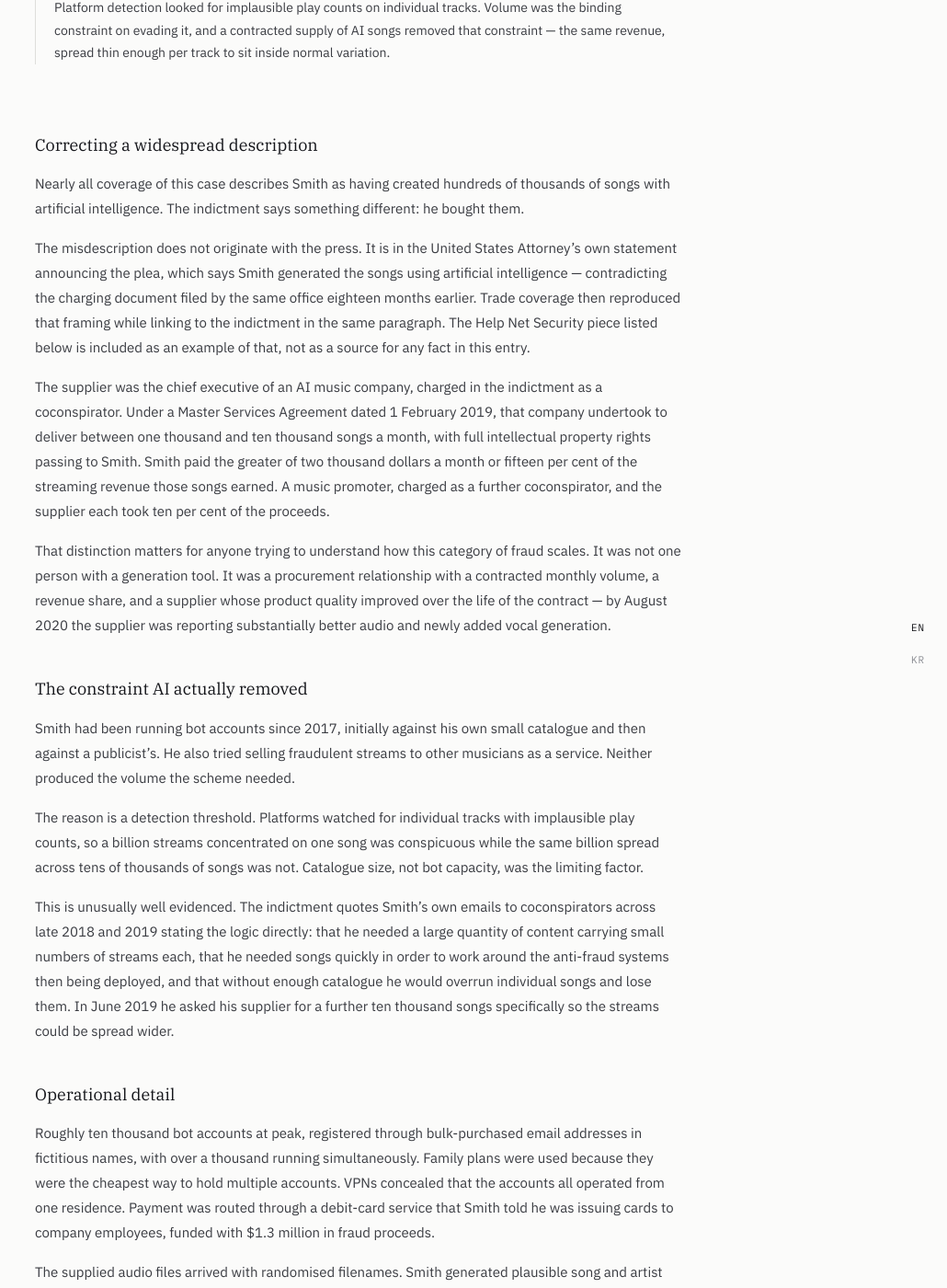
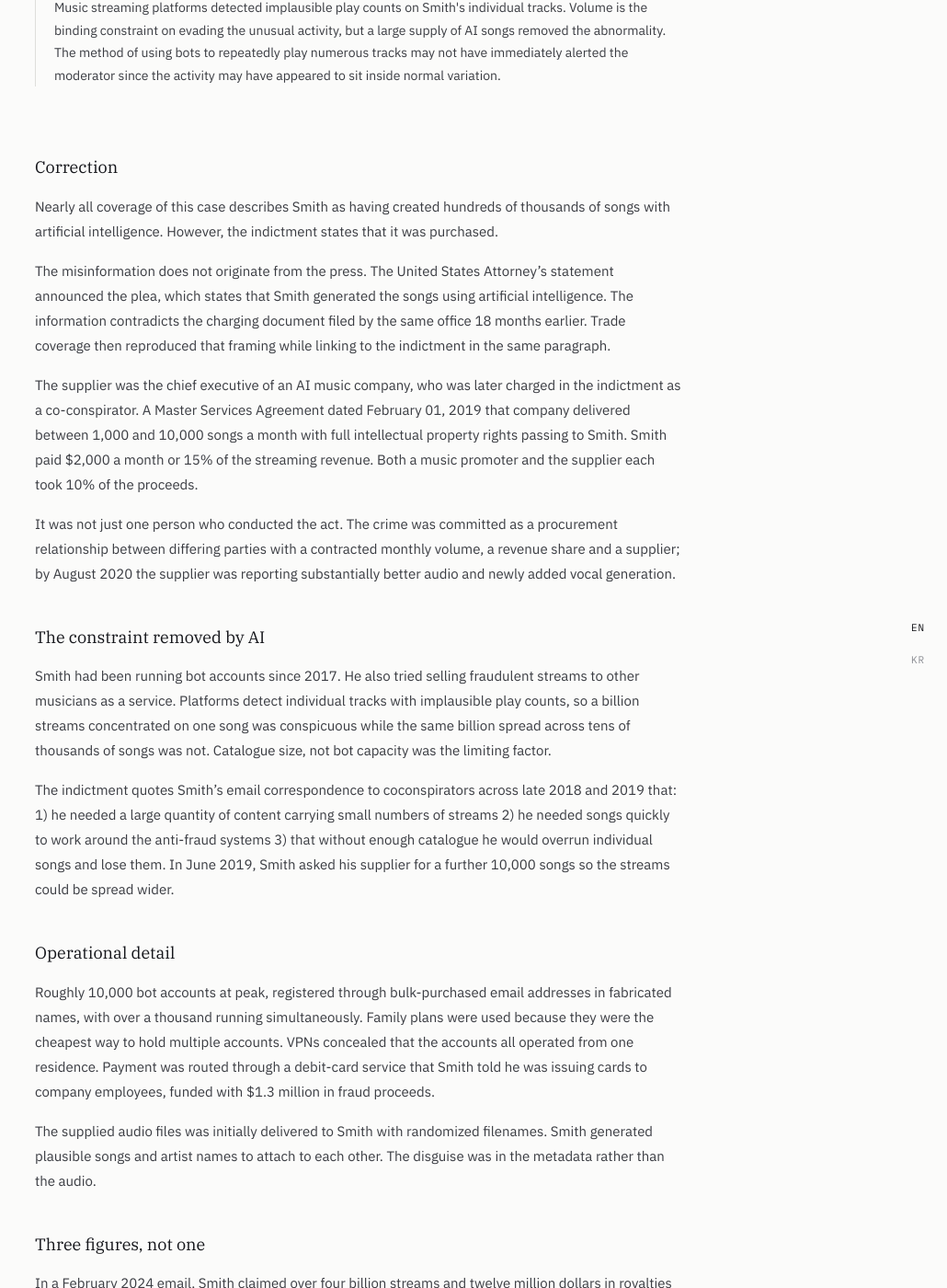
Before and after one commit to maestro-hong/maestro-hong.github.io, a Jekyll site: the page built from _entries/ai-song-crackdown.md, in a window 1280 px wide and 1400 px high, scrolled down 611 px. Shown: the whole window at 92% size, without its empty margins (250-1280 px from the left). Built offline with Jekyll 4.4.1, drawn with Linux system fonts in a browser that asks for light colours; some of the changed text lies outside the part shown.

Commit message:
Update ai song fraud

```diff
--- a/_entries/ai-song-crackdown.md
+++ b/_entries/ai-song-crackdown.md
@@ -1,6 +1,6 @@
 ---
 published: true
-title: "Man pleads guilty to using AI-generated songs and bot accounts to take $8m in royalties"
+title: "Man pleads guilty of using AI-generated songs and bot accounts totalling $8 mil royalties"
 slug: smith-streaming-royalty-fraud
 incident_date: 2024-09-04
 updated: 2026-09-26
@@ -12,9 +12,9 @@
 next_check: 2026-10-26
 safeguard: platform-detection
 safeguard_outcome: bypassed
-summary: "Michael Smith, 54, of Cornelius, North Carolina, obtained more than $8 million in streaming royalties between 2017 and 2024 by running roughly 10,000 bot accounts against music he owned on Spotify, Apple Music, Amazon Music and YouTube Music. From 2018 he bought that catalogue — hundreds of thousands of AI-generated tracks — from an AI music company executive under a monthly supply contract. He pleaded guilty to conspiracy to commit wire fraud in March 2026."
+summary: "A 54 year old man, Michael Smith, pleaded guilty of fradulently obtaining more than $8 million in streaming royalties with the use of AI. From 2017 to 2024, Smith operated roughly 10,000 bot accounts against music he owned on platforms, such as Spotify, Apple Music, Amazon Music and YouTube Music. Since 2018, he purchased hundreds of thousands of AI-generated tracks by an AI music company executive under a monthly supply contract. He pleaded guilty to conspiracy to commit wire fraud in March 2026."
 note_label: "Mechanism"
-note: "Platform detection looked for implausible play counts on individual tracks. Volume was the binding constraint on evading it, and a contracted supply of AI songs removed that constraint — the same revenue, spread thin enough per track to sit inside normal variation."
+note: "Music streaming platforms detected implausible play counts on Smith's individual tracks. Volume is the binding constraint on evading the unusual activity, but a large supply of AI songs removed the abnormality. The method of using bots to repeatedly play numerous tracks may not have immediately alerted the moderator since the activity may have appeared to sit inside normal variation."
 query: 'site:justice.gov "artificial intelligence" streaming fraud royalties'
 sources:
   - tier: P
@@ -44,79 +44,50 @@
     retrieved: 2026-09-14
 ---
 
-## Correcting a widespread description
+## Correction
 
 Nearly all coverage of this case describes Smith as having created hundreds
-of thousands of songs with artificial intelligence. The indictment says
-something different: he bought them.
+of thousands of songs with artificial intelligence. However, the indictment states that it was purchased.
 
-The misdescription does not originate with the press. It is in the United
-States Attorney's own statement announcing the plea, which says Smith
-generated the songs using artificial intelligence — contradicting the
-charging document filed by the same office eighteen months earlier. Trade
+The misinformation does not originate from the press. The United
+States Attorney's statement announced the plea, which states that Smith
+generated the songs using artificial intelligence. The information contradicts the
+charging document filed by the same office 18 months earlier. Trade
 coverage then reproduced that framing while linking to the indictment in the
-same paragraph. The Help Net Security piece listed below is included as an
-example of that, not as a source for any fact in this entry.
+same paragraph.
 
-The supplier was the chief executive of an AI music company, charged in the
-indictment as a coconspirator. Under a Master Services Agreement dated
-1 February 2019, that company undertook to deliver between one thousand and
-ten thousand songs a month, with full intellectual property rights passing
-to Smith. Smith paid the greater of two thousand dollars a month or fifteen
-per cent of the streaming revenue those songs earned. A music promoter,
-charged as a further coconspirator, and the supplier each took ten per cent
-of the proceeds.
+The supplier was the chief executive of an AI music company, who was later charged in the indictment as a co-conspirator. A Master Services Agreement dated
+February 01, 2019 that company delivered between 1,000 and 10,000 songs a month with full intellectual property rights passing to Smith. Smith paid $2,000 a month or 15% of the streaming revenue. Both a music promoter and the supplier each took 10% of the proceeds.
 
-That distinction matters for anyone trying to understand how this category
-of fraud scales. It was not one person with a generation tool. It was a
-procurement relationship with a contracted monthly volume, a revenue share,
-and a supplier whose product quality improved over the life of the contract
-— by August 2020 the supplier was reporting substantially better audio and
-newly added vocal generation.
+It was not just one person who conducted the act. The crime was committed as a procurement relationship between differing parties with a contracted monthly volume, a revenue share and a supplier; by August 2020 the supplier was reporting substantially better audio and newly added vocal generation.
 
-## The constraint AI actually removed
+## The constraint removed by AI
 
-Smith had been running bot accounts since 2017, initially against his own
-small catalogue and then against a publicist's. He also tried selling
-fraudulent streams to other musicians as a service. Neither produced the
-volume the scheme needed.
+Smith had been running bot accounts since 2017. He also tried selling
+fraudulent streams to other musicians as a service. Platforms detect individual tracks with implausible play counts, so a billion streams concentrated on one song was conspicuous while the same billion spread across tens of thousands of songs was not. Catalogue size, not bot capacity was the limiting factor.
 
-The reason is a detection threshold. Platforms watched for individual tracks
-with implausible play counts, so a billion streams concentrated on one song
-was conspicuous while the same billion spread across tens of thousands of
-songs was not. Catalogue size, not bot capacity, was the limiting factor.
-
-This is unusually well evidenced. The indictment quotes Smith's own emails
-to coconspirators across late 2018 and 2019 stating the logic directly: that
-he needed a large quantity of content carrying small numbers of streams
-each, that he needed songs quickly in order to work around the anti-fraud
-systems then being deployed, and that without enough catalogue he would
-overrun individual songs and lose them. In June 2019 he asked his supplier
-for a further ten thousand songs specifically so the streams could be spread
-wider.
+The indictment quotes Smith's email correspondence to coconspirators across late 2018 and 2019 that: 1) he needed a large quantity of content carrying small numbers of streams 2) he needed songs quickly to work around the anti-fraud systems 3) that without enough catalogue he would overrun individual songs and lose them. In June 2019, Smith asked his supplier for a further 10,000 songs so the streams could be spread wider.
 
 ## Operational detail
 
-Roughly ten thousand bot accounts at peak, registered through bulk-purchased
-email addresses in fictitious names, with over a thousand running
+Roughly 10,000 bot accounts at peak, registered through bulk-purchased
+email addresses in fabricated names, with over a thousand running
 simultaneously. Family plans were used because they were the cheapest way to
 hold multiple accounts. VPNs concealed that the accounts all operated from
 one residence. Payment was routed through a debit-card service that Smith
 told he was issuing cards to company employees, funded with $1.3 million in
 fraud proceeds.
 
-The supplied audio files arrived with randomised filenames. Smith generated
-plausible song and artist names to attach to them — the disguise was in the
-metadata rather than the audio.
+The supplied audio files was initially delivered to Smith with randomized filenames. Smith generated plausible songs and artist names to attach to each other. The disguise was in the metadata rather than the audio.
 
 ## Three figures, not one
 
-In a February 2024 email Smith claimed over four billion streams and twelve
+In a February 2024 email, Smith claimed over four billion streams and twelve
 million dollars in royalties since 2019. The indictment alleges more than
-ten million. The plea carries a forfeiture of $8,091,843.64.
+10 million. The plea carries a forfeiture of $8,091,843.64.
 
 These are not revisions of a single estimate. The first is an offender's
-boast, the second a prosecutor's allegation across three counts, the third a
+boast, the second is a prosecutor's allegation across three counts, the third a
 negotiated forfeiture attached to one count. Coverage that presents them
 interchangeably, or that pairs the largest figure with the guilty plea, is
 conflating three different quantities.
@@ -127,31 +98,23 @@
 in 2023, Smith and his representatives denied stream manipulation and
 asserted that the works were human-authored rather than computer-generated.
 The false claim was about AI provenance specifically, which is worth noting
-as platforms and collecting societies move toward mandatory AI disclosure —
-the enforcement question is not only whether disclosure is required but
+as platforms and collecting societies move toward mandatory AI disclosure. The enforcement question is not whether disclosure is required, but
 whether a denial is independently actionable.
 
 ## Enforcement
 
-Charged 4 September 2024 on three counts — wire fraud conspiracy, wire
-fraud, and money laundering conspiracy — each carrying a maximum of twenty
-years. Pleaded guilty 19 March 2026 to a single count of conspiracy to
-commit wire fraud, maximum five years, forfeiture agreed at $8,091,843.64.
-Sentencing was listed for 29 July 2026 before Judge John G. Koeltl.
+Smith was charged on September 04, 2024 on three counts a) wire fraud conspiracy b) wire fraud and 3) money laundering conspiracy. Each count carries a maximum of twenty
+years. On March 19 2026, Smith pleaded guilty to a single count of conspiracy to
+commit wire fraud, maximum five years and forfeiture agreed at $8,091,843.64.
+Sentencing was listed for July 29 2026 before Judge John G. Koeltl.
 
-It did not go ahead, and as of late September no new date appears on the
-public docket. On 22 September the defence filed a sentencing memorandum
-asking for probation, arguing that the losses were spread so thinly across
-millions of rights holders that no individual artist or songwriter suffered
-any perceptible harm. The guidelines range is 46 to 57 months. The Probation
-Office recommended 24. The government had not filed its submission when this
-was reported.
+On September 22, the defence filed a sentencing memorandum asking for probation arguing that the losses were spread so thinly across millions of rights holders that no individual artist or songwriter suffered any real damage. The guidelines range is 46 to 57 months, but the Probation Office recommended 24. The government had not filed its submission when this was reported.
 
 That argument is worth holding next to the mechanism described above.
 Spreading the revenue thinly enough per track to sit inside normal variation
 was how the scheme stayed under the platforms' detection thresholds. The same
 thinness is now being offered as the reason nobody was harmed.
 
-**Open.** No sentencing date. Also unresolved: the indictment identifies the
-AI music company executive and the promoter as coconspirators, and no public
+**Open.** No sentencing date and the indictment identifies the
+AI music company executive and the promoter as co-conspirators, and no public
 charging document against either has been located.
```
